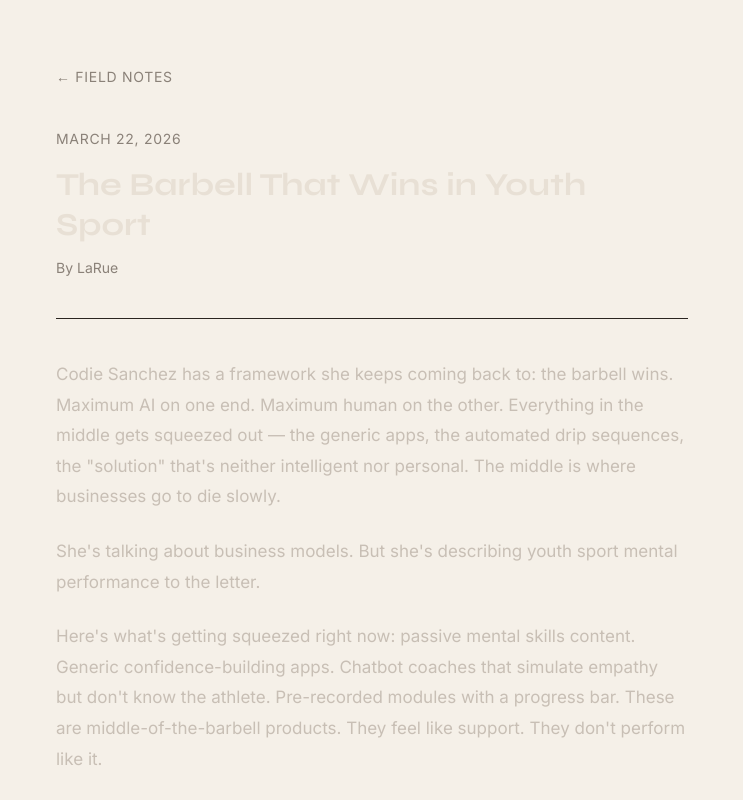
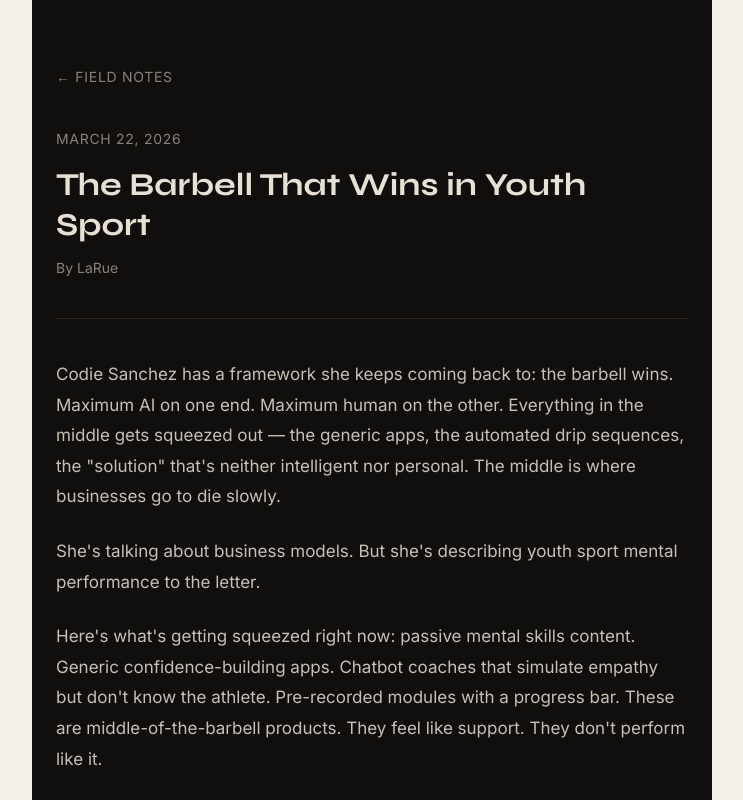
Before and after one commit to larueagent/knwn.to, a Next.js app: page /field-notes/the-barbell-that-wins-in-youth-sport in a window 1280 px wide. Shown: the top 800 px of the page, without its empty margins (268-1011 px from the left). Built offline with nearby package versions, Linux system fonts and the light colour scheme; no server answers.

Commit message:
fix: restore dark background on field notes pages

```diff
--- a/app/field-notes/[slug]/page.tsx
+++ b/app/field-notes/[slug]/page.tsx
@@ -90,7 +90,7 @@ export default async function FieldNotePage({ params }: Props) {
   const contentHtml = processed.toString();
 
   return (
-    <main style={{ maxWidth: '680px', margin: '0 auto', padding: '4rem 1.5rem 6rem' }}>
+    <main style={{ maxWidth: '680px', margin: '0 auto', padding: '4rem 1.5rem 6rem', backgroundColor: '#110F0D', minHeight: '100vh' }}>
       {/* Back nav */}
       <div style={{ marginBottom: '2.5rem' }}>
         <Link
```
